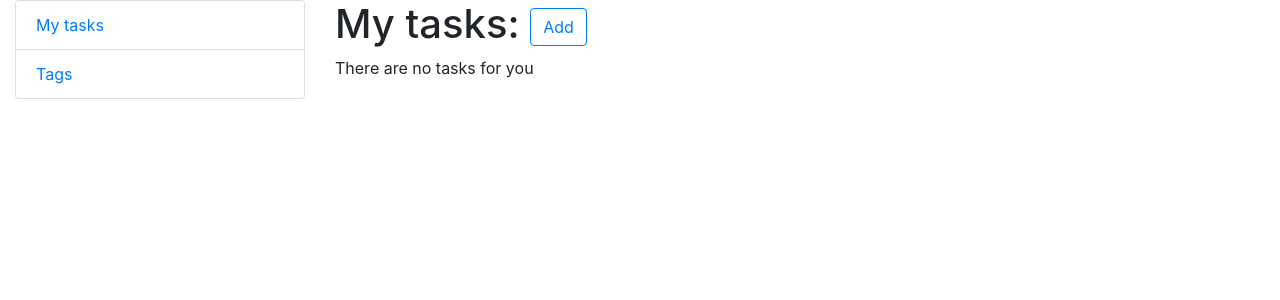
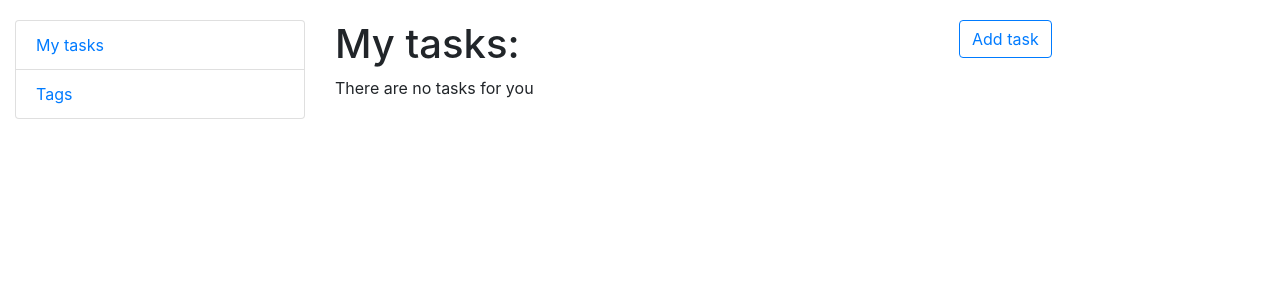
Before and after one commit to DmytroSvirsa/task_todo, a Django app: page / in a window 1280 px wide. Shown: the top 300 px of the page. Run offline with Django 4.2, Linux system fonts and the light colour scheme; data that the repository does not hold is empty.

Commit message:
better view

```diff
--- /dev/null
+++ b/static/css/style.css
@@ -0,0 +1,3 @@
+body {
+    margin-top: 20px;
+}
--- a/task_todo/settings.py
+++ b/task_todo/settings.py
@@ -9,7 +9,7 @@ https://docs.djangoproject.com/en/4.0/topics/settings/
 For the full list of settings and their values, see
 https://docs.djangoproject.com/en/4.0/ref/settings/
 """
-
+import os
 from pathlib import Path
 
 # Build paths inside the project like this: BASE_DIR / 'subdir'.
@@ -118,6 +118,9 @@ DATETIME_INPUT_FORMATS = ('%Y-%m-%d %H:%M %p', )
 # Static files (CSS, JavaScript, Images)
 # https://docs.djangoproject.com/en/4.0/howto/static-files/
 
+STATICFILES_DIRS = (
+    os.path.join(BASE_DIR, 'static'),
+)
 STATIC_URL = 'static/'
 
 # Default primary key field type
--- a/templates/base.html
+++ b/templates/base.html
@@ -2,6 +2,7 @@
 <html lang="en">
 
 <head>
+  {% block title %}<title>My task</title>{% endblock %}
   <meta charset="utf-8">
   <meta name="viewport" content="width=device-width, initial-scale=1">
   <link
@@ -10,6 +11,8 @@
     integrity="sha384-TX8t27EcRE3e/ihU7zmQxVncDAy5uIKz4rEkgIXeMed4M0jlfIDPvg6uqKI2xXr2"
     crossorigin="anonymous"
   >
+  {% load static %}
+  <link rel="stylesheet" type="text/css" href="{% static 'css/style.css' %}">
 </head>
 
 <body>
--- a/templates/tasks/tag_list.html
+++ b/templates/tasks/tag_list.html
@@ -1,11 +1,9 @@
 {% extends "base.html" %}
 
 {% block content %}
-<h1>
+  <h1>
     Tags:
-    <button type="button" class="btn btn-outline-primary">
-      <a href="{% url 'tasks:tag-create' %}">Add</a>
-    </button>
+    <a class="btn btn-outline-primary float-right" href="{% url 'tasks:tag-create' %}">Add</a>
   </h1>
 
 
--- a/templates/tasks/task_list.html
+++ b/templates/tasks/task_list.html
@@ -1,11 +1,11 @@
 {% extends "base.html" %}
 
 {% block content %}
-<h1>
+  <h1>
     My tasks:
-    <button type="button" class="btn btn-outline-primary">
-      <a href="{% url 'tasks:task-create' %}">Add</a>
-    </button>
+    <a class="btn btn-outline-primary float-right" href="{% url 'tasks:task-create' %}">
+      Add task
+    </a>
   </h1>
   {% if task_list %}
     <ul>
@@ -17,17 +17,16 @@
           {% else %}
             <b style="color: red">Not done</b>
           {% endif %}
-          <button type="button" class="btn btn-outline-primary">
-            <a href="{% url 'tasks:task-confirm' pk=task.id %}">
+            <a class="btn btn-outline-primary float-right" href="{% url 'tasks:task-confirm' pk=task.id %}">
               {% if task.is_done %}
                 Undo
               {% else %}
                 Complete
               {% endif %}
             </a>
-          </button>
           <br>
           Created: {{ task.created }}
+          <br>
           {% if task.deadline %}
             Deadline: {{ task.deadline }}
           {% endif %}
@@ -39,10 +38,10 @@
 
           <br>
           <button type="button" class="btn btn-outline-primary">
-            <a href="{% url 'tasks:task-delete' pk=task.id %}">Delete</a>
+            <a href="{% url 'tasks:task-delete' pk=task.id %}">Delete task</a>
           </button>
           <button type="button" class="btn btn-outline-primary">
-            <a href="{% url 'tasks:task-update' pk=task.id %}">Update</a>
+            <a href="{% url 'tasks:task-update' pk=task.id %}">Update task</a>
           </button>
         </li>
 
```
Lines whose indentation alone changed are shown as unchanged.
